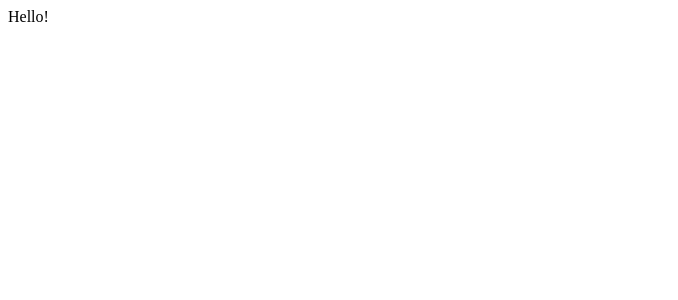
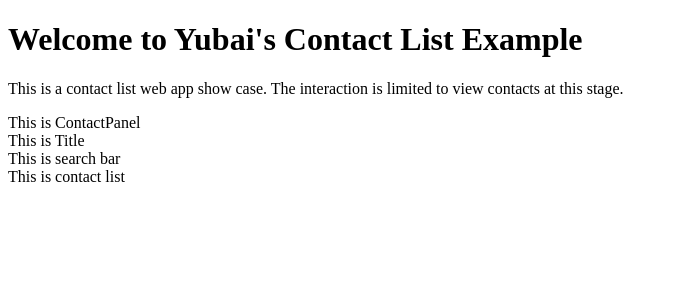
Before and after one commit to YubaiJiang/contact-list, a React (Create React App) app: page / in a window 1280 px wide. Shown: the top 300 px of the page, without its empty margins (0-678 px from the left). Built offline with nearby package versions, Linux system fonts and the light colour scheme; no server answers.

Commit message:
added all js files

```diff
--- a/src/App.js
+++ b/src/App.js
@@ -1,11 +1,22 @@
-import React from "react"
-import ReactDOM from "react-dom";
+import React, {useState} from "react";
+import Introduction from "./Introduction";
+import ContactPanel from "./ContactPanel";
 
 const App = () => {
 
+    document.title = "Contact List";
+
+    const [contacts, setContacts] = useState();
+
+    fetch('https://jsonplaceholder.typicode.com/todos/1').then(response => response.json()).then(json => setContacts(json));
+
+
+
     return (
-        <div>
-            Hello!
+
+        <div className="app-container">
+            <Introduction />
+            <ContactPanel contacts = {contacts} setContacts = {setContacts} />
         </div>
     );
 };
--- /dev/null
+++ b/src/ContactList.js
@@ -0,0 +1,12 @@
+const ContactList = () => {
+
+    return (
+
+        <div className="contact-list">
+            This is contact list
+        </div>
+    );
+};
+
+
+export default ContactList
--- /dev/null
+++ b/src/ContactPanel.js
@@ -0,0 +1,19 @@
+import SearchBar from "./SearchBar"
+import ContactList from "./ContactList"
+import Title from "./Title"
+
+const ContactPanel = () => {
+
+    return (
+
+        <div className="contact-panel">
+            This is ContactPanel
+            <Title />
+            <SearchBar />
+            <ContactList />
+        </div>
+    );
+};
+
+
+export default ContactPanel
--- /dev/null
+++ b/src/Introduction.js
@@ -0,0 +1,13 @@
+const Introduction = () => {
+
+    return (
+
+        <div className="introduction">
+            <h1>Welcome to Yubai's Contact List Example</h1>
+            <p>This is a contact list web app show case. The interaction is limited to view contacts at this stage.</p>
+        </div>
+    );
+};
+
+
+export default Introduction
--- /dev/null
+++ b/src/SearchBar.js
@@ -0,0 +1,14 @@
+
+
+const SearchBar = () => {
+
+    return (
+
+        <div className="search-bar">
+            This is search bar
+        </div>
+    );
+};
+
+
+export default SearchBar
--- /dev/null
+++ b/src/Title.js
@@ -0,0 +1,12 @@
+const Title = () => {
+
+    return (
+
+        <div className="search-bar">
+            This is Title
+        </div>
+    );
+};
+
+
+export default Title
```
